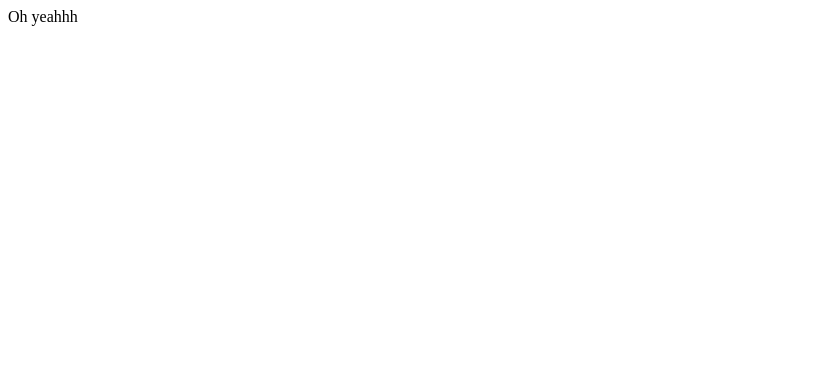
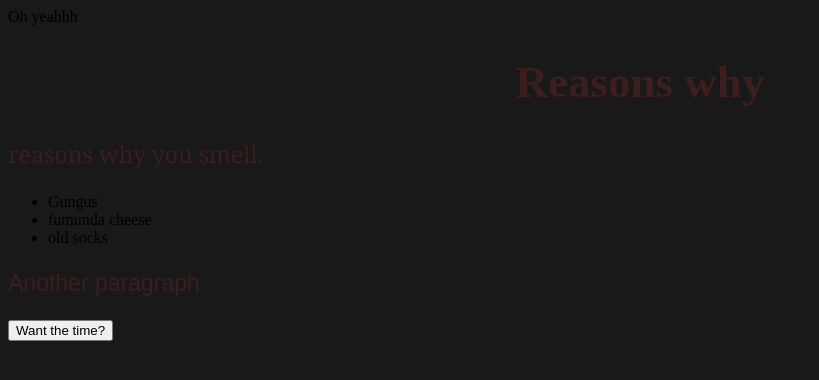
Before and after one commit to thomaskell/ThomasKell.com, a plain HTML site: page index.html in a window 1280 px wide. Shown: the whole page, without its empty margins (0-819 px from the left). Drawn offline with Linux system fonts and the light colour scheme.

Commit message:
Copied the testing page

```diff
--- a/index.html
+++ b/index.html
@@ -1 +1,49 @@
-Oh yeahhh
+Oh yeahhh <!DOCTYPE html>
+<html>
+<head>
+<style>
+body {
+  background-color: rgb(25, 25, 25);
+
+}
+
+h1 {
+  color: rgb(60, 30, 30);
+  font-size: 45px;
+  text-align: center;
+}
+
+p {
+  font-family: Georgia, 'Times New Roman', Times, serif;
+  font-size: 23px;
+  color:rgb(60, 30, 30);
+}
+
+.subclass{
+	font-family: arial;
+    font-size: 23px;
+    color: rgb(60, 30, 30);
+}
+
+</style>
+</head>
+<body>
+
+<h1 >Reasons why</h1>
+<p>reasons why you smell.</p>
+<ul>
+  <li>Gungus</li>
+  <li>fumunda cheese</li>
+  <li>old socks</li>
+</ul>
+<p class="subclass">Another paragraph</p>
+
+<button type="button"
+onclick="document.getElementById('demo').innerHTML = Date()">
+Want the time?</button>
+
+<p id="demo"></p>
+
+
+</body>
+</html>
```
